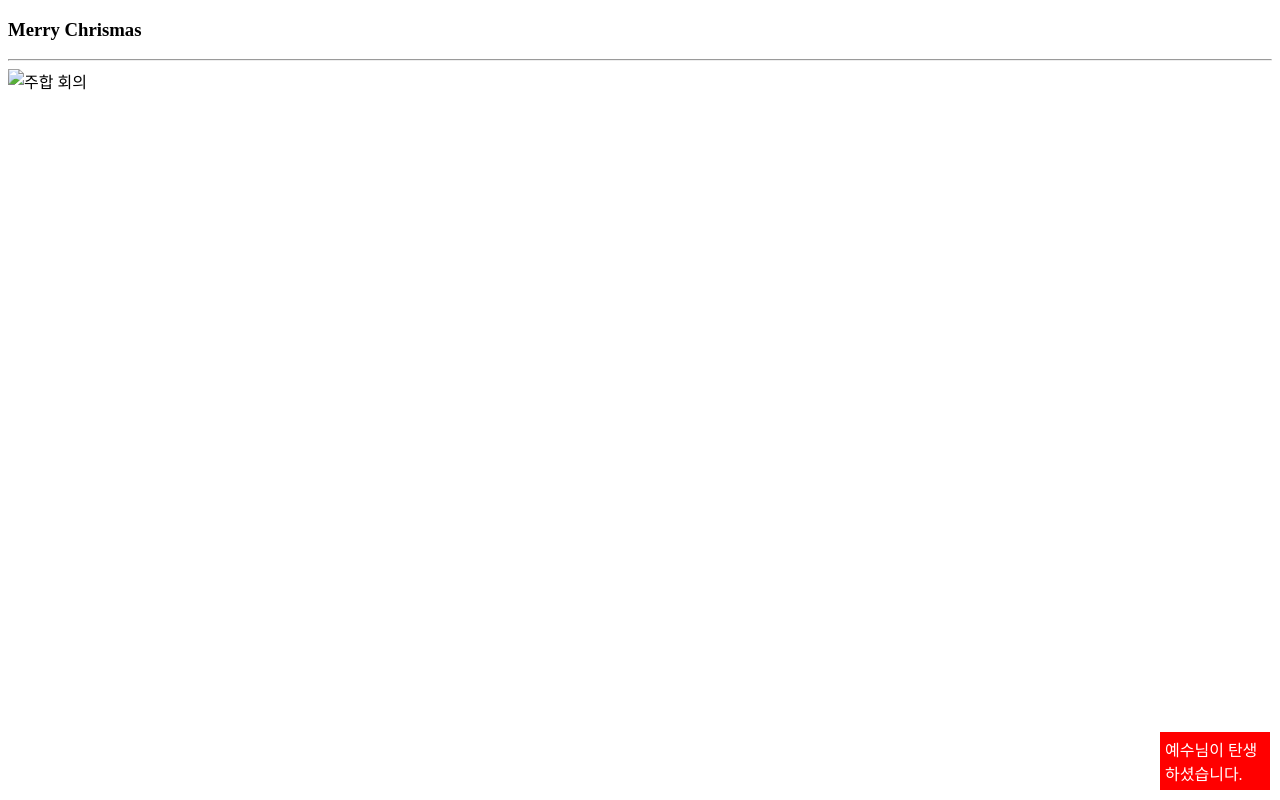
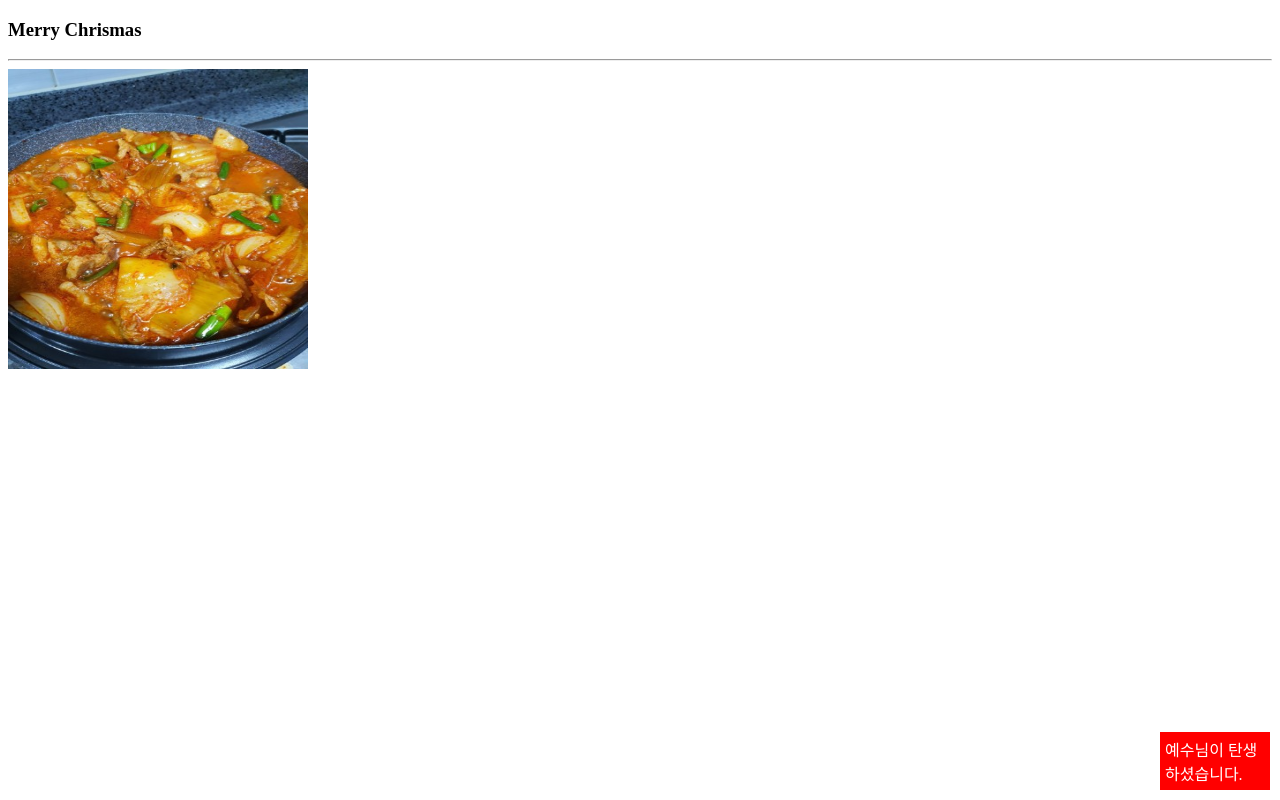
Before and after one commit to shinjinsub0428/shinjinsub0428.github.io, a plain HTML site: page index.html.html in a window 1280 px wide. Drawn offline with Linux system fonts and the light colour scheme.

Commit message:
Update index.html.html

```diff
--- a/index.html.html
+++ b/index.html.html
@@ -20,7 +20,7 @@
 <body>
 <h3>Merry Chrismas</h3>
 <hr>
-<img src="다운로드.jpeg"
+<img src="./b.jpeg"
 width="300" height="300"
 alt="주합 회의">
 <div id="fixed">예수님이 탄생하셨습니다.</div>
```
